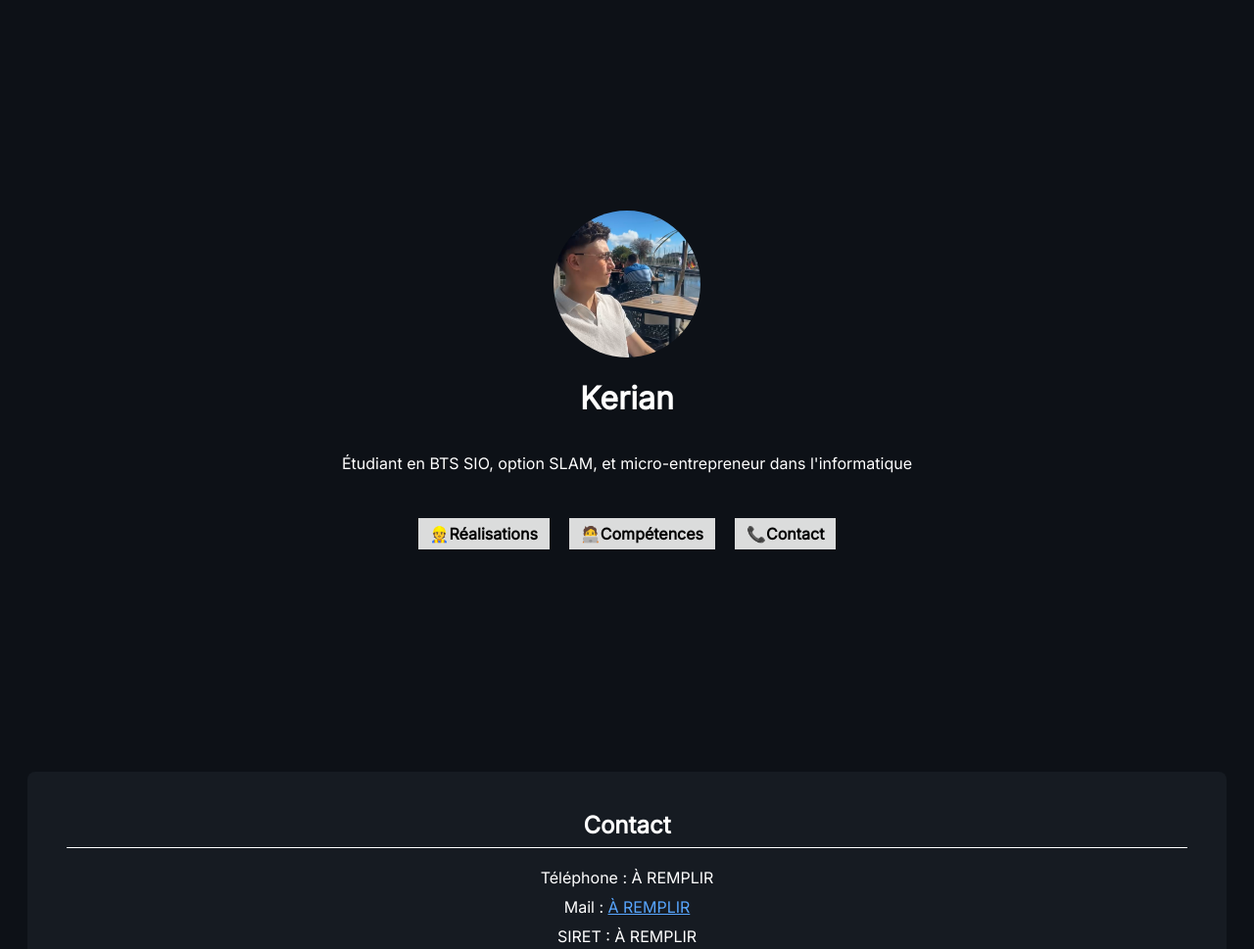
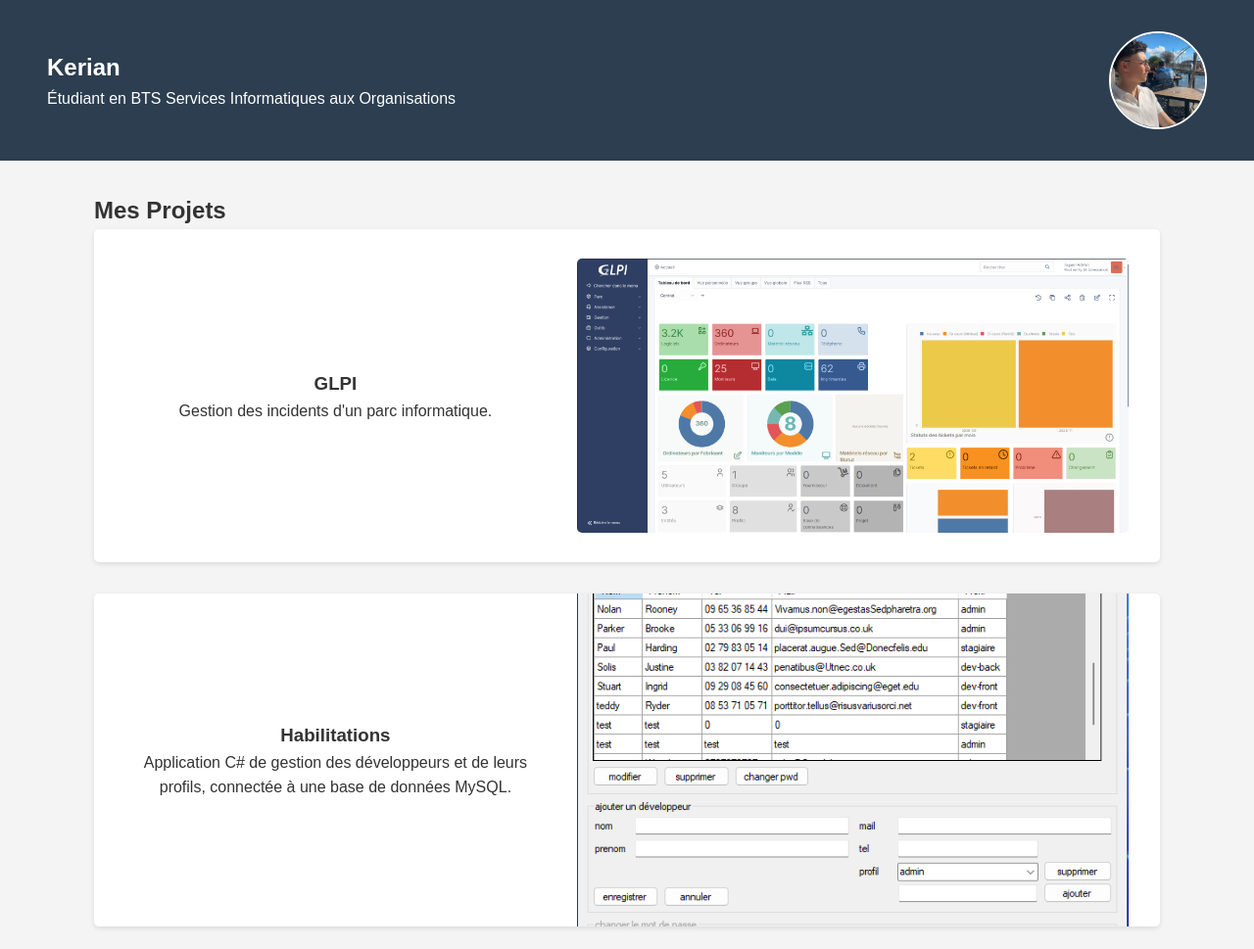
Before and after one commit to Kerian95/Kerian95.github.io, a plain HTML site: page index.html in a window 1280 px wide. Shown: the top 969 px of the page at 98% size. Drawn offline with Linux system fonts and the light colour scheme.

Commit message:
Changement de tous le portfolio pour le rendre plus simple, noble, magnifique

```diff
--- a/index.html
+++ b/index.html
@@ -1,34 +1,60 @@
 <!DOCTYPE html>
 <html lang="fr">
 <head>
-    <meta charset="utf-8">
-    <title>Portfolio de Kerian</title>
+    <meta charset="UTF-8">
+    <meta name="viewport" content="width=device-width, initial-scale=1.0">
+    <title>Mon Portfolio</title>
     <link rel="stylesheet" href="style.css">
-    <link href="https://fonts.googleapis.com/css2?family=Inter&display=swap" rel="stylesheet">
 </head>
+<body>
 
-<body>
-<div class="contenu">
-
-    <header class="accueil">
-        <img src="images/photo.png" alt="Photo de Kerian" class="photo">
-        <h1>Kerian</h1>
-        <p>Étudiant en BTS SIO, option SLAM, et micro-entrepreneur dans l'informatique</p>
-
-        <nav class="menu">
-            <a href="realisations.html">👷Réalisations</a>
-            <a href="competences.html">🧑‍💻Compétences</a>
-            <a href="#contact">📞Contact</a>
-        </nav>
+    <header class="entete">
+        <div class="entete-contenu">
+            <div class="entete-texte">
+                <h1 class="entete-nom">Kerian</h1>
+                <p class="entete-description">Étudiant en BTS Services Informatiques aux Organisations</p>
+            </div>
+            <img src="images/photo.png" alt="Photo de profil" class="photo-profil">
+        </div>
     </header>
 
-    <section id="contact">
-        <h2>Contact</h2>
-        <p>Téléphone : À REMPLIR</p>
-        <p>Mail : <a href="mailto:A-REMPLIR">À REMPLIR</a></p>
-        <p>SIRET : À REMPLIR</p>
+    <section id="projets" class="section-projets">
+        <h2 class="section-titre">Mes Projets</h2>
+
+        <article class="carte-projet">
+            <div class="carte-projet-contenu">
+                <img src="images/tableau_de_bord_glpi.png" alt="Tableau de bord GLPI" class="carte-projet-image">
+                <div class="carte-projet-texte">
+                    <h3 class="carte-projet-titre">GLPI</h3>
+                    <p class="carte-projet-description">Gestion des incidents d'un parc informatique.</p>
+                </div>
+            </div>
+        </article>
+
+        <article class="carte-projet">
+            <div class="carte-projet-contenu">
+                <img src="images\habilitations.png" alt="Projet Habilitations" class="carte-projet-image">
+                <div class="carte-projet-texte">
+                    <h3 class="carte-projet-titre">Habilitations</h3>
+                    <p class="carte-projet-description">Application C# de gestion des développeurs et de leurs profils, connectée à une base de données MySQL.</p>
+                </div>
+            </div>
+        </article>
+
+        <article class="carte-projet">
+            <div class="carte-projet-contenu">
+                <img src="images\urbanmarginal.png" alt="UrbanMarginal" class="carte-projet-image">
+                <div class="carte-projet-texte">
+                    <h3 class="carte-projet-titre">UrbanMarginal</h3>
+                    <p class="carte-projet-description">Jeu d'arène multijoueur en Java avec chat intégré, développé sous Eclipse.</p>
+                </div>
+            </div>
+        </article>
     </section>
 
-</div>
+    <footer class="pied-de-page">
+        <p>&copy; 2026 - Portfolio de Kerian.</p>
+    </footer>
+
 </body>
 </html>
--- a/style.css
+++ b/style.css
@@ -1,115 +1,87 @@
-/* ---------- Base ---------- */
-html {
-    scroll-behavior: smooth;            /* défilement doux vers les ancres (#contact) */
+* {
+    box-sizing: border-box;
+    margin: 0;
+    padding: 0;
 }
 
 body {
-    font-family: Inter, serif;
-    background-color: #0d1117;
-    color: white;
+    font-family: Arial, sans-serif;
+    line-height: 1.6;
+    background-color: #f4f4f4;
+    color: #333;
+    display: flex;
+    flex-direction: column;
+    min-height: 100vh;
 }
 
-.contenu {
-    padding: 20px;
+.entete {
+    background: #2c3e50;
+    color: white;
+    padding: 2rem 0;
 }
 
-p {
-    max-width: 700px;
+.entete-contenu {
+    display: flex;
+    align-items: center;
+    justify-content: space-between;
+    gap: 5rem;
+    padding: 0 3rem;
 }
 
-h2 {
-    border-bottom: 1px solid white;
-    padding-bottom: 8px;
-    margin-top: 60px;
+.entete-nom {
+    font-size: 1.5rem;
 }
 
-/* ---------- Menu (identique sur les 3 pages) ---------- */
-.menu {
-    display: flex;                      /* onglets côte à côte */
-    justify-content: center;            /* centrés */
-    gap: 20px;                          /* espace entre les onglets */
-    margin-top: 30px;
+.photo-profil {
+    width: 100px;
+    height: 100px;
+    border-radius: 50%;
+    object-fit: cover;
+    border: 2px solid white;
 }
 
-.menu a {
-    color: black;
-    background-color: rgba(255, 255, 255, 0.85);
-    text-decoration: none;
-    font-weight: bold;
-    padding: 6px 12px;
-    transition: 0.3s;
+.section-projets {
+    padding: 2rem;
+    max-width: 1200px;
+    margin: auto;
+    width: 90%;
 }
 
-.menu a:hover {
-    background-color: #bfbfbf;
+.carte-projet {
+    background: white;
+    margin-bottom: 2rem;
+    border-radius: 5px;
+    overflow: hidden;
+    box-shadow: 0 2px 5px rgba(0, 0, 0, 0.10);
+    height: 340px;
 }
 
-/* ---------- Page d'accueil ---------- */
-.accueil {
+.carte-projet-contenu {
+    padding: 2rem;
     display: flex;
-    flex-direction: column;             /* éléments l'un sous l'autre */
-    align-items: center;                /* centrés horizontalement */
-    justify-content: center;            /* centrés verticalement */
-    text-align: center;
-    min-height: 90vh;                   /* l'accueil remplit l'écran : Contact est en dessous */
+    flex-direction: row-reverse;
+    align-items: center;
+    gap: 2rem;
+    min-height: 200px;
+    height: 100%;
 }
 
-.photo {
-    width: 150px;
-    height: 150px;
-    object-fit: cover;
-    border-radius: 50%;                 /* photo ronde */
+.carte-projet-image {
+    width: 55%;
+    max-width: 600px;
+    height: auto;
+    border-radius: 5px;
 }
 
-#contact {
+.carte-projet-texte {
+    flex: 1;
     text-align: center;
-    padding: 40px 0;
-    margin-top: 40px;
-    background-color: #161b22;
-    border-radius: 8px;
 }
 
-#contact h2 {
-    margin-top: 0;                      /* supprime le grand vide au-dessus du titre */
-    margin-left: 40px;
-    margin-right: 40px;
+.pied-de-page {
+    margin-top: auto;
+    background: #2c3e50;
+    color: white;
+    text-align: center;
+    padding: 1rem;
 }
-
-#contact p {
-    margin: 10px auto;                  /* centre les paragraphes */
-}
-
-#contact a {
-    color: #58a6ff;
-}
-
-/* ---------- Réalisations (mise en page en quinconce) ---------- */
-.quinconce {
-    display: grid;
-    grid-template-columns: 1fr 1fr;
-    gap: 60px;
-    align-items: center;
-    margin-bottom: 80px;
-}
-
-.quinconce img {
-    width: 100%;
-    border-radius: 8px;
-}
-
-.quinconce .texte {
-    font-size: 1.3rem;
-}
-
-.quinconce h3 {
-    font-size: 2rem;
-    margin-top: 0;
-}
-
-.quinconce p {
-    max-width: none;
-}
-
-.quinconce li {
-    margin-bottom: 10px;
-}
```
Also changed, not shown: competences.html (deleted, +0 -38 lines), images/habilitations.png (added), images/urbanmarginal.png (added).
